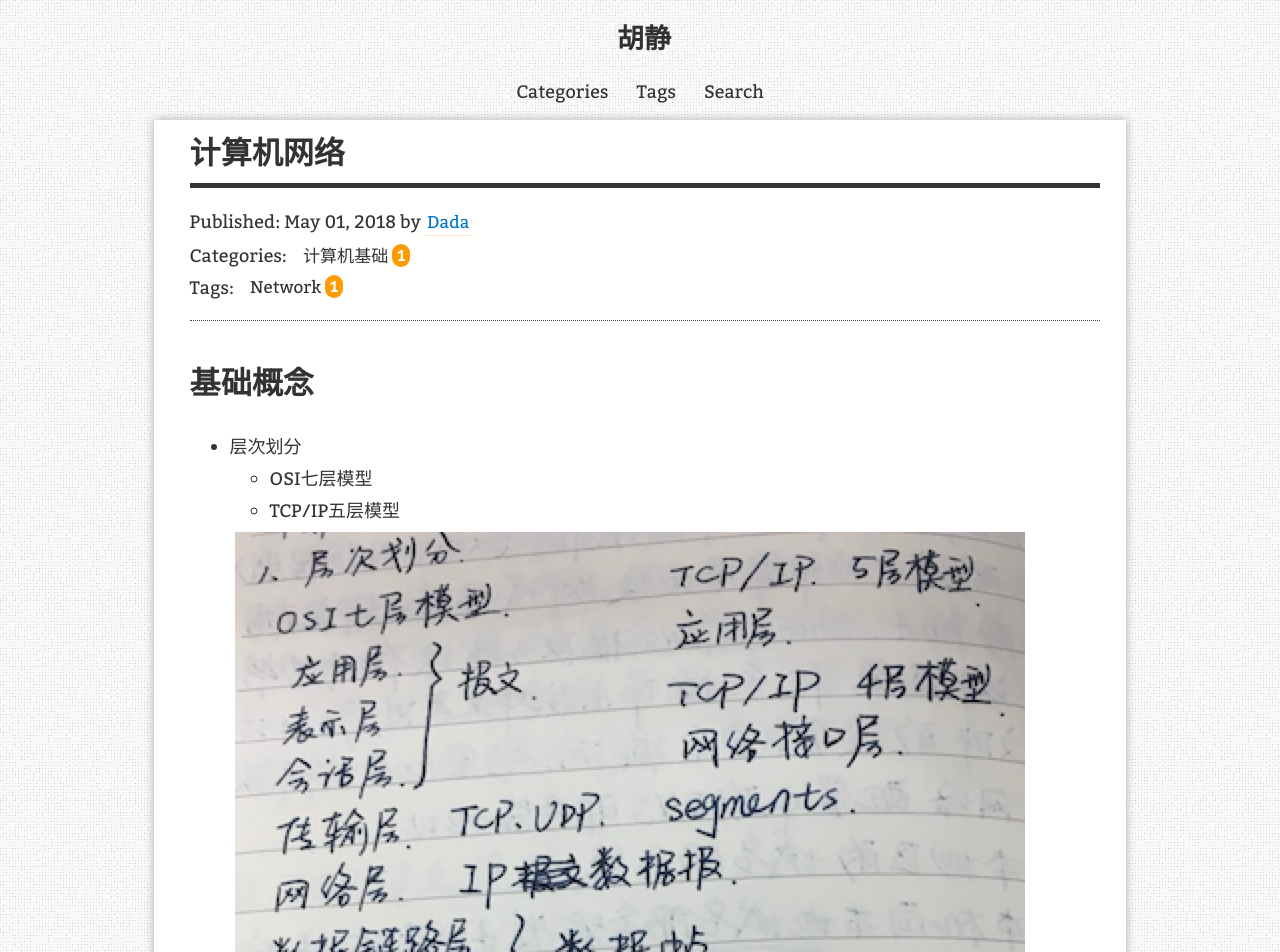
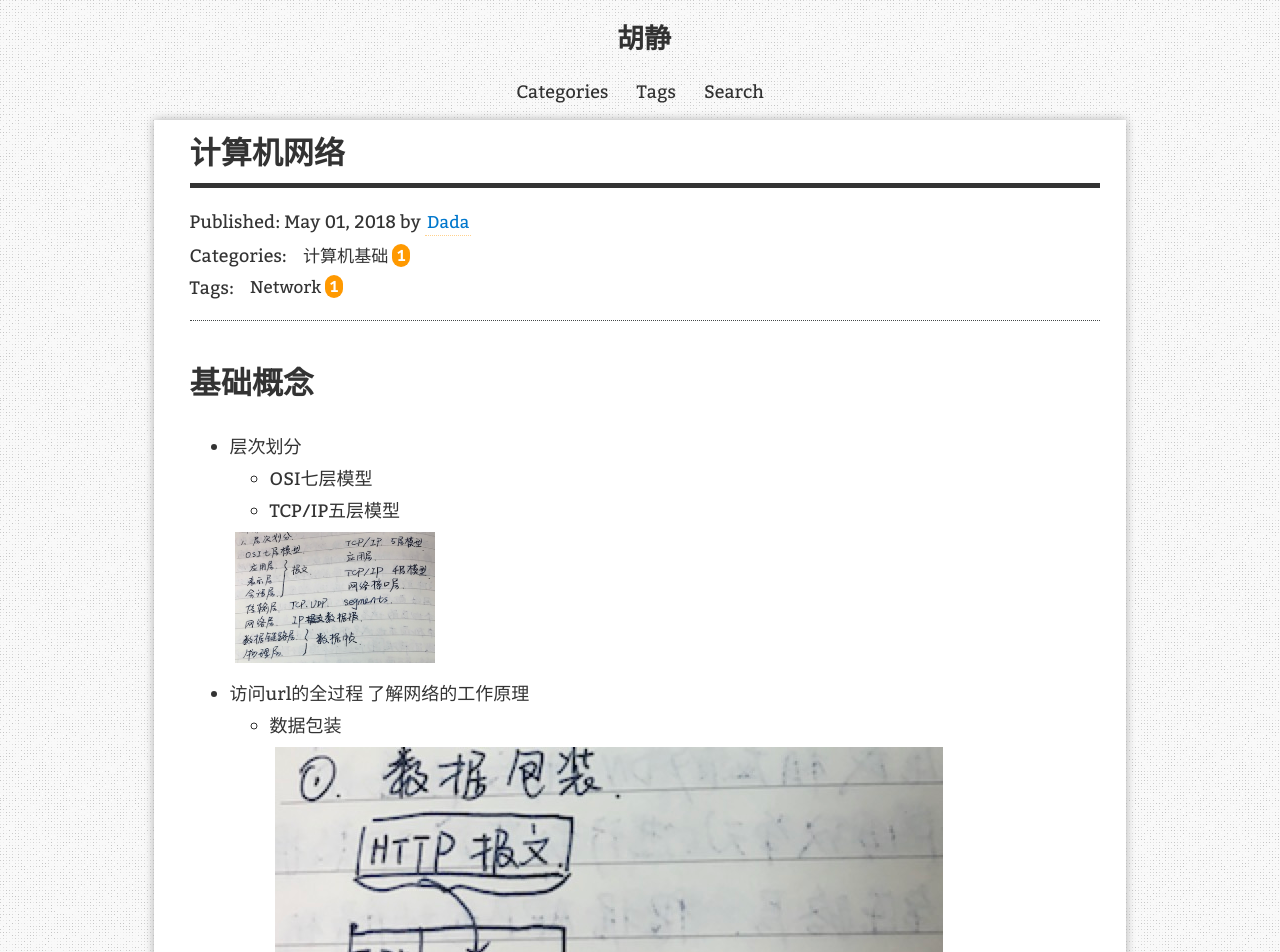
Before and after one commit to HuJean/HuBlog.github.io, a Jekyll site: the page built from _posts/2018-05-01-network.markdown, in a window 1280 px wide. Shown: the top 952 px of the page. Built offline with Jekyll 4.4.1, drawn with Linux system fonts in a browser that asks for light colours; nearby versions of some CDN libraries; comment, search, counter and statistics services are not loaded.

Commit message:
edit new post

```diff
--- a/_posts/2018-05-01-network.markdown
+++ b/_posts/2018-05-01-network.markdown
@@ -11,7 +11,7 @@
     * OSI七层模型
     * TCP/IP五层模型
 
-    ![]({{site.baseurl}}/assets/images/2018/networkmodel.jpg)
+    ![]({{site.baseurl}}/assets/images/2018/networkmodel.jpg){:width="200"}
 
   * 访问url的全过程 了解网络的工作原理
     * 数据包装
```
